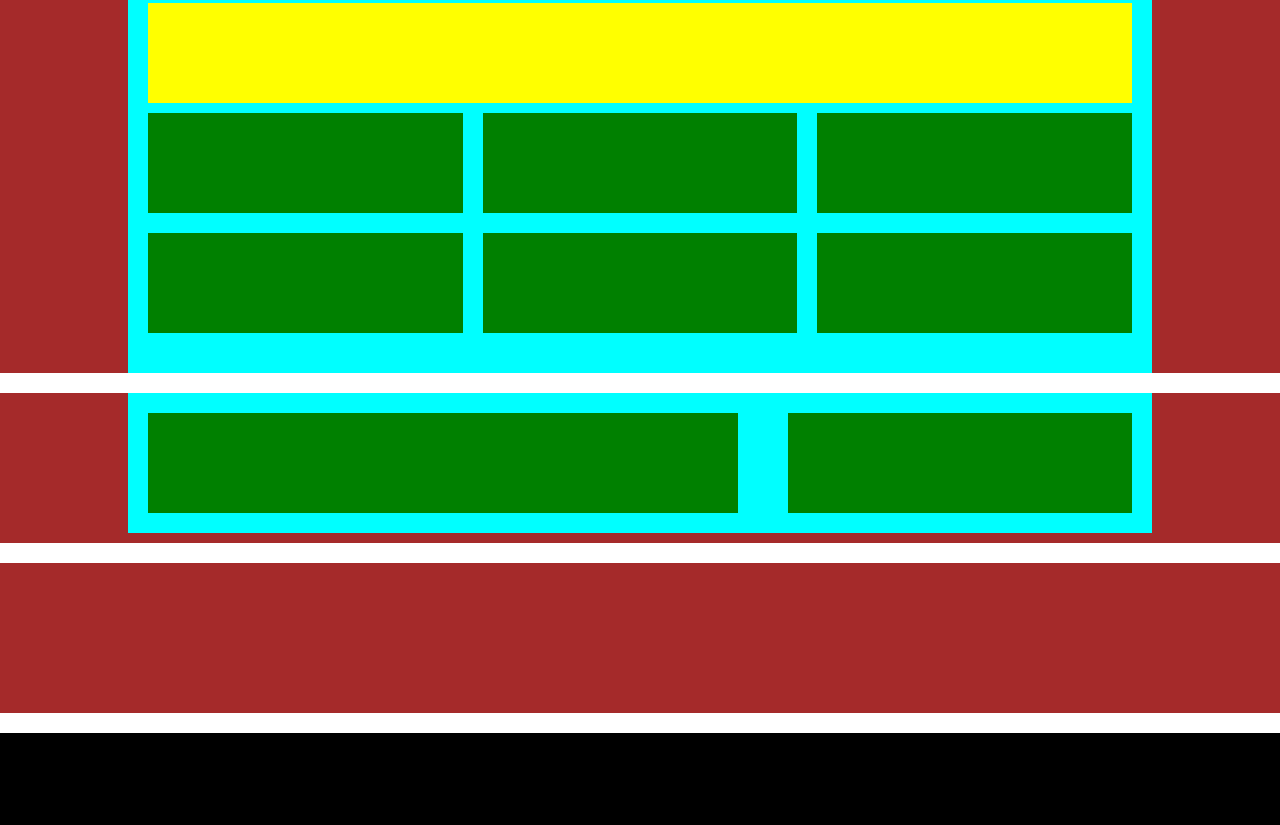
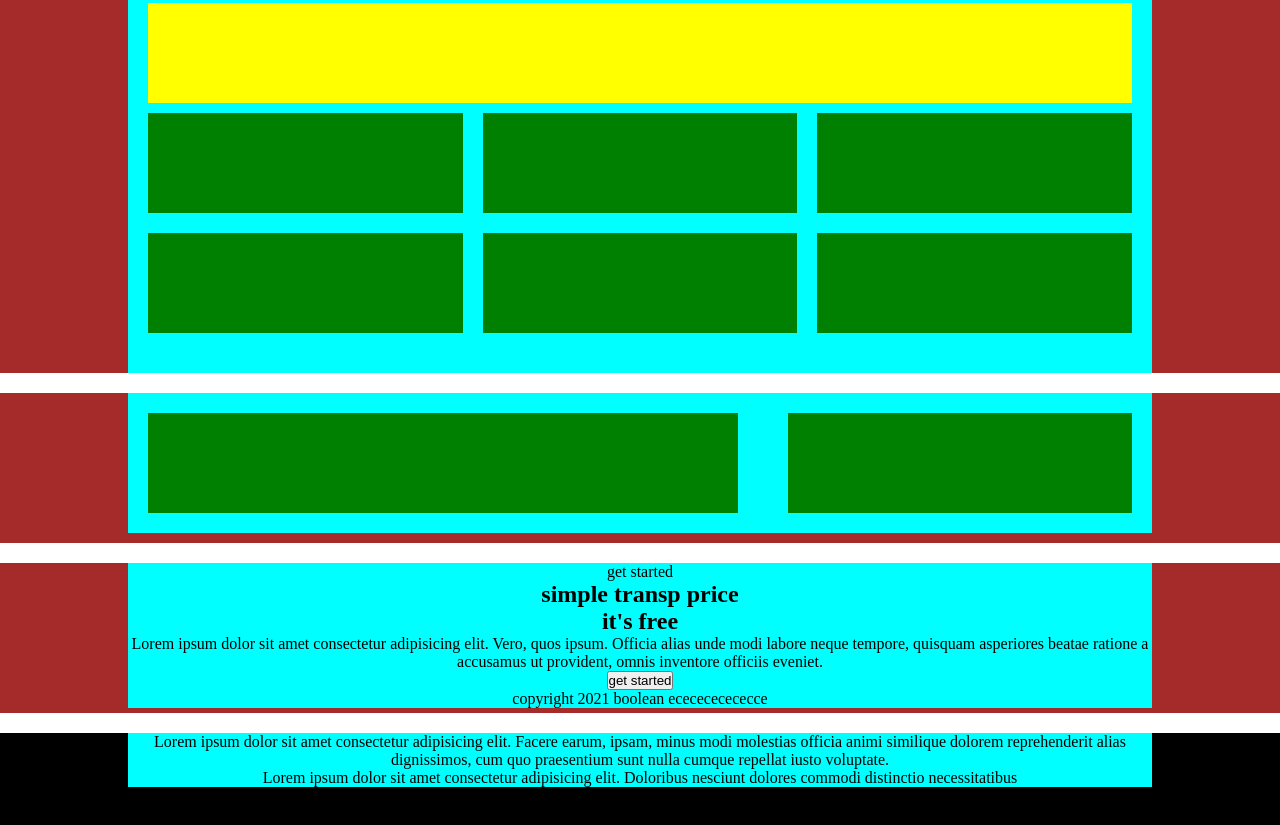
Before and after one commit to FedericaMammone/htmlcss-responsive-layout, a plain HTML site: page index.html in a window 1280 px wide. Shown: the part 1327-2152 px from the top of the page. Drawn offline with Linux system fonts and the light colour scheme.

Commit message:
macro section call to action e footer

```diff
--- a/css/style.css
+++ b/css/style.css
@@ -296,7 +296,7 @@ margin-bottom: 20px;
     }
 }
 
-/* versione mobile */
+    /* versione mobile */
 
 @media screen and (max-width:480px) {
     #benefits-mobile {
@@ -331,6 +331,8 @@ margin-bottom: 20px;
     background-color: green;
 }
 
+    /* versione mobile */
+
 @media screen and (max-width:480px) {
     #aboutus .container {
         display: block;
@@ -348,11 +350,24 @@ margin-bottom: 20px;
 
 
 
+/* sezione call to action */
+
+#calltoaction .container {
+    text-align: center;
+}
+
+
+
+
 
 
 /* footer */
 footer {
     background-color: black;
+}
+
+footer .container {
+    text-align: center;
 }
 
 
--- a/index.html
+++ b/index.html
@@ -174,8 +174,15 @@
         </section>
 
         <!-- call to action -->
-        <section>
-
+        <section id="calltoaction">
+            <div class="container">
+                <span>get started</span>
+                <h2>simple transp price</h2>
+                <h1>it's free</h1>
+                <p>Lorem ipsum dolor sit amet consectetur adipisicing elit. Vero, quos ipsum. Officia alias unde modi labore neque tempore, quisquam asperiores beatae ratione a accusamus ut provident, omnis inventore officiis eveniet.</p>
+                <button>get started</button> <br>
+                <span>copyright 2021 boolean ececececececce</span>
+            </div>
         </section>
 
     </main>
@@ -183,7 +190,11 @@
     <!-- footer -->
 
     <footer>
+        <div class="container">
+            <p>Lorem ipsum dolor sit amet consectetur adipisicing elit. Facere earum, ipsam, minus modi molestias officia animi similique dolorem reprehenderit alias dignissimos, cum quo praesentium sunt nulla cumque repellat iusto voluptate.</p>
 
+            <span>Lorem ipsum dolor sit amet consectetur adipisicing elit. Doloribus nesciunt dolores commodi distinctio necessitatibus </span>
+        </div>
     </footer>
 
 </body>
```
